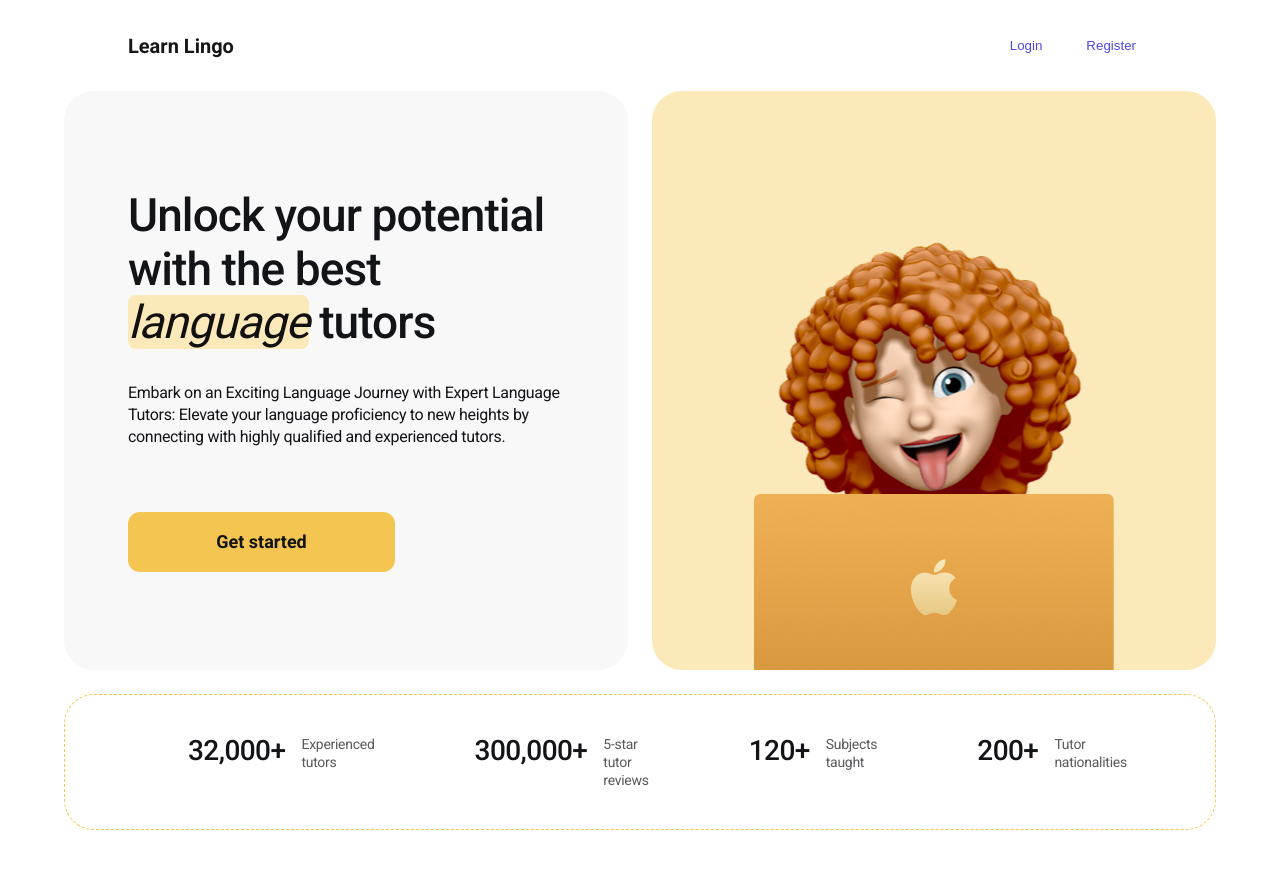
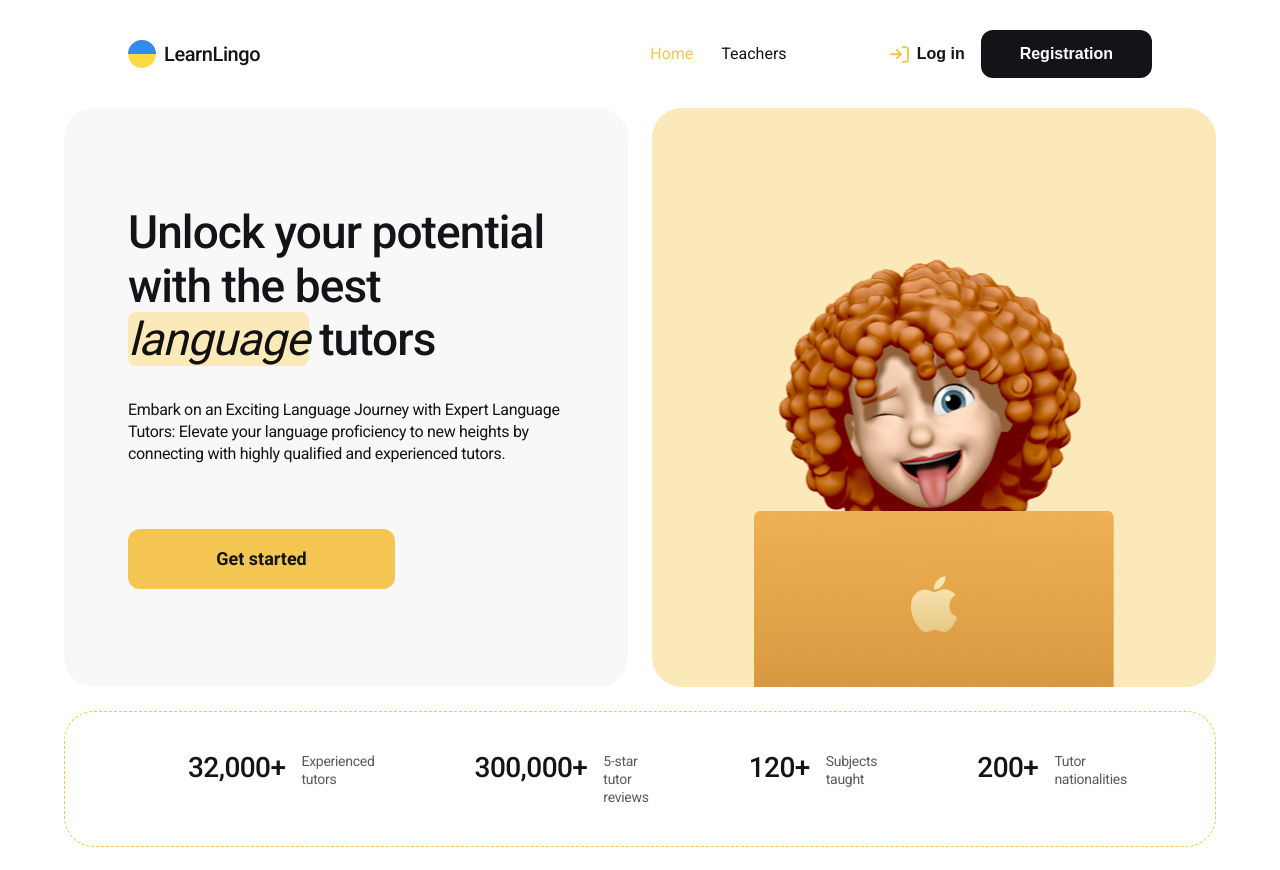
Before and after one commit to iryna-pona/learn-lingo, a Next.js app: page / in a window 1280 px wide. Built offline with nearby package versions, Linux system fonts and the light colour scheme; no server answers.

Commit message:
added code Header and styles

```diff
--- a/components/Header/Header.module.css
+++ b/components/Header/Header.module.css
@@ -6,27 +6,134 @@
     margin: 20px 128px;
 }
 
+.wrapper {
+    display: flex;
+    justify-content: space-between;
+    gap: 390px;
+    align-items: center;
+}
+
 .logo {
+    display: flex;
+    align-items: center;
+    gap: 8px;
+    font-weight: 500;
     font-size: 20px;
-    font-weight: bold;
+    line-height: 120%;
+    letter-spacing: -0.02em;
+    color: #121417;
+}
+
+.flagIcon {
+    position: relative;
+    width: 28px;
+    height: 28px;
+    overflow: hidden;
+}
+
+.yellow {
+    object-fit: contain;
+}
+
+.blue {
+    object-fit: contain;
+    position: absolute;
+    top: 0;
+    left: 0;
+
+    transform: translateY(-7px);
 }
 
 .nav {
     display: flex;
-    gap: 12px;
+    gap: 28px;
 }
 
-.navBtn {
-    padding: 8px 16px;
-    border: none;
-    border-radius: 6px;
-    background: white;
-    color: #4f46e5;
-    font-weight: 500;
-    cursor: pointer;
-    transition: 0.2s;
+.link {
+    font-weight: 400;
+    font-size: 16px;
+    line-height: 125%;
+    color: #121417;
+    text-decoration: none;
+    transition: all 0.3s ease;
 }
 
-.navBtn:hover {
-    background: #e0e0ff;
+.link:hover {
+    color: #f4c550;
 }
+
+.active {
+    color: #f4c550;
+}
+
+.actions {
+    display: flex;
+    gap: 16px;
+    align-items: center;
+}
+
+.loginIcon {
+    display: flex;
+    align-items: center;
+}
+
+.loginBtn {
+    display: flex;
+    border: none;
+    background: none;
+    gap: 8px;
+    align-items: center;
+    font-weight: 700;
+    font-size: 16px;
+    line-height: 125%;
+    color: #121417;
+    cursor: pointer;
+    transition: all 0.3s ease;
+}
+
+.loginBtn:hover {
+    opacity: 0.7;
+    box-shadow: 0 6px 18px rgba(0, 0, 0, 0.12);
+    transform: translateY(-2px)
+}
+
+.loginBtn:active {
+    transform: scale(0.98);
+    box-shadow: 0 3px 10px rgba(0, 0, 0, 0.1);
+}
+
+.loginBtn:focus {
+    outline: none;
+}
+
+.regBtn {
+    padding: 14px 39px;
+    border: none;
+    border-radius: 12px;
+
+    background: #121417;
+    color: #fff;
+
+    font-weight: 700;
+    font-size: 16px;
+    line-height: 125%;
+
+    cursor: pointer;
+
+    transition: all 0.3s ease;
+}
+
+.regBtn:hover {
+    background: #58687e;
+    box-shadow: 0 6px 18px rgba(0, 0, 0, 0.18);
+    transform: translateY(-2px);
+}
+
+.regBtn:active {
+    transform: translateY(0) scale(0.97);
+    box-shadow: 0 3px 10px rgba(0, 0, 0, 0.15);
+}
+
+.regBtn:focus {
+    outline: none;
+}
--- a/components/Header/Header.tsx
+++ b/components/Header/Header.tsx
@@ -1,11 +1,15 @@
 "use client";
 
+import Image from "next/image";
+import Link from "next/link";
 import { useState } from "react";
+import { usePathname } from "next/navigation";
 import { AuthModal } from "@/components/Modals/AuthModal";
 import styles from "./Header.module.css";
 
 export const Header = () => {
   const [authMode, setAuthMode] = useState<"login" | "register" | null>(null);
+  const pathname = usePathname();
 
   const openLogin = () => setAuthMode("login");
   const openRegister = () => setAuthMode("register");
@@ -13,13 +17,61 @@ export const Header = () => {
 
   return (
     <header className={styles.header}>
-      <h1 className={styles.logo}>Learn Lingo</h1>
-      <nav className={styles.nav}>
-        <button onClick={openLogin} className={styles.navBtn}>Login</button>
-        <button onClick={openRegister} className={styles.navBtn}>Register</button>
-      </nav>
+      <div className={styles.wrapper}>
+        <Link href="/" className={styles.logo}>
+          <div className={styles.flagIcon}>
+            <Image
+              src="/logo/botUkraine.svg"
+              alt=""
+              fill
+              className={styles.yellow}
+            />
+            <Image
+              src="/logo/topUkraine.svg"
+              alt=""
+              fill
+              className={styles.blue}
+            />
+          </div>
+          <span>LearnLingo</span>
+        </Link>
+        <nav className={styles.nav}>
+          <Link
+            href="/"
+            className={`${styles.link} ${pathname === "/" ? styles.active : ""}`}
+          >
+            Home
+          </Link>
+          <Link
+            href="/teachers"
+            className={`${styles.link} ${pathname === "/teachers" ? styles.active : ""}`}
+          >
+            Teachers
+          </Link>
+        </nav>
+      </div>
+      <div className={styles.actions}>
+        <button onClick={openLogin} className={styles.loginBtn}>
+          <div className={styles.loginIcon}>
+            <Image
+              src="/login/arrow.svg"
+              alt=""
+              width={12}
+              height={11}
+            />
+            <Image
+              src="/login/bracket.svg"
+              alt=""
+              width={7}
+              height={17}
+            />
+          </div>
+          <span>Log in</span>
+        </button>
+        <button onClick={openRegister} className={styles.regBtn}>Registration</button>
+      </div>
 
-      {authMode && <AuthModal mode={authMode} onClose={closeModal} />}
+      {authMode && <AuthModal mode={authMode} onClose={closeModal} isOpen={!!authMode} />}
     </header>
   );
 };
--- a/components/Modals/AuthModal.module.css
+++ b/components/Modals/AuthModal.module.css
@@ -1,11 +1,13 @@
 .backdrop {
     position: fixed;
-    top: 0;
-    left: 0;
-    width: 100%;
-    height: 100%;
+    inset: 0;
 
     background: rgba(0, 0, 0, 0.5);
+
+    opacity: 0;
+    visibility: hidden;
+
+    transition: opacity 0.3s ease, visibility 0.3s ease;
 
     display: flex;
     justify-content: center;
@@ -14,14 +16,30 @@
     z-index: 1000;
 }
 
+.show {
+    opacity: 1;
+    visibility: visible;
+}
+
 .modal {
     background: #fff;
     padding: 24px;
     border-radius: 12px;
+
     width: 400px;
     max-width: 90%;
 
     position: relative;
+
+    transform: scale(0.9);
+    opacity: 0;
+
+    transition: transform 0.3s ease, opacity 0.3s ease;
+}
+
+.show .modal {
+    transform: scale(1);
+    opacity: 1;
 }
 
 .closeBtn {
--- a/components/Modals/AuthModal.tsx
+++ b/components/Modals/AuthModal.tsx
@@ -12,6 +12,7 @@ type AuthMode = "login" | "register";
 interface Props {
   mode: AuthMode; // режим модалки
   onClose: () => void; // функція закриття модалки
+  isOpen: boolean;
 }
 
 interface FormData {
@@ -20,7 +21,7 @@ interface FormData {
   password: string;
 }
 
-export const AuthModal = ({ mode, onClose }: Props) => {
+export const AuthModal = ({ mode, onClose, isOpen }: Props) => {
   const {
     register,
     handleSubmit,
@@ -42,8 +43,8 @@ export const AuthModal = ({ mode, onClose }: Props) => {
 
   // Очистка форми при закритті
   useEffect(() => {
-    reset();
-  }, [reset]);
+    if (!isOpen) reset();
+  }, [isOpen, reset]);
 
   const onSubmit = async (data: FormData) => {
     try {
@@ -61,7 +62,9 @@ export const AuthModal = ({ mode, onClose }: Props) => {
   };
 
   return (
-    <div className={styles.backdrop} onClick={onClose}>
+    <div className={`${styles.backdrop} ${isOpen ? styles.show : ""}`}
+      onClick={onClose}
+    >
       <div className={styles.modal} onClick={(e) => e.stopPropagation()}>
         <button className={styles.closeBtn} onClick={onClose}>✖</button>
 
```
Also changed, not shown: public/login/arrow.svg (added), public/login/bracket.svg (added).
